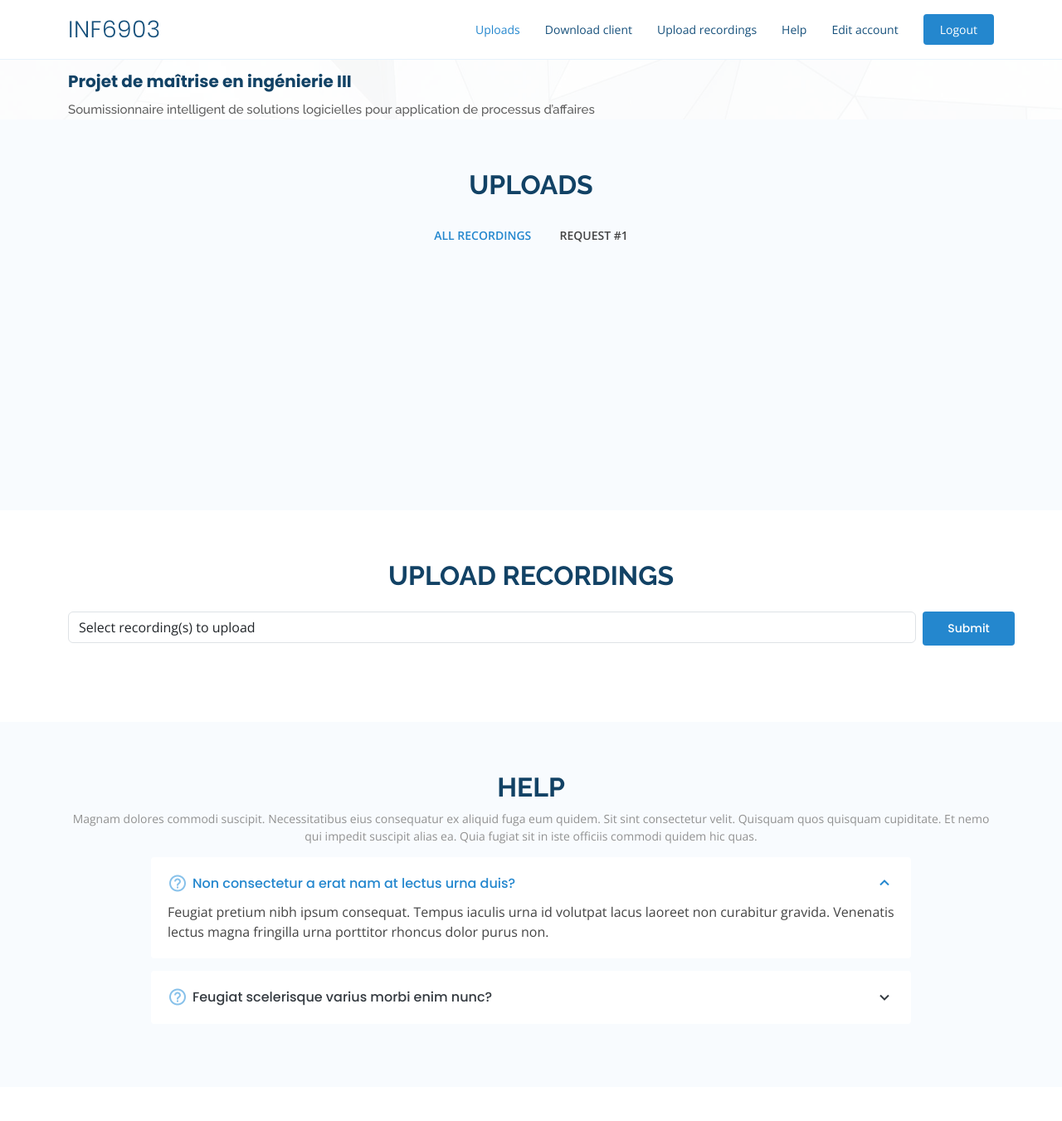
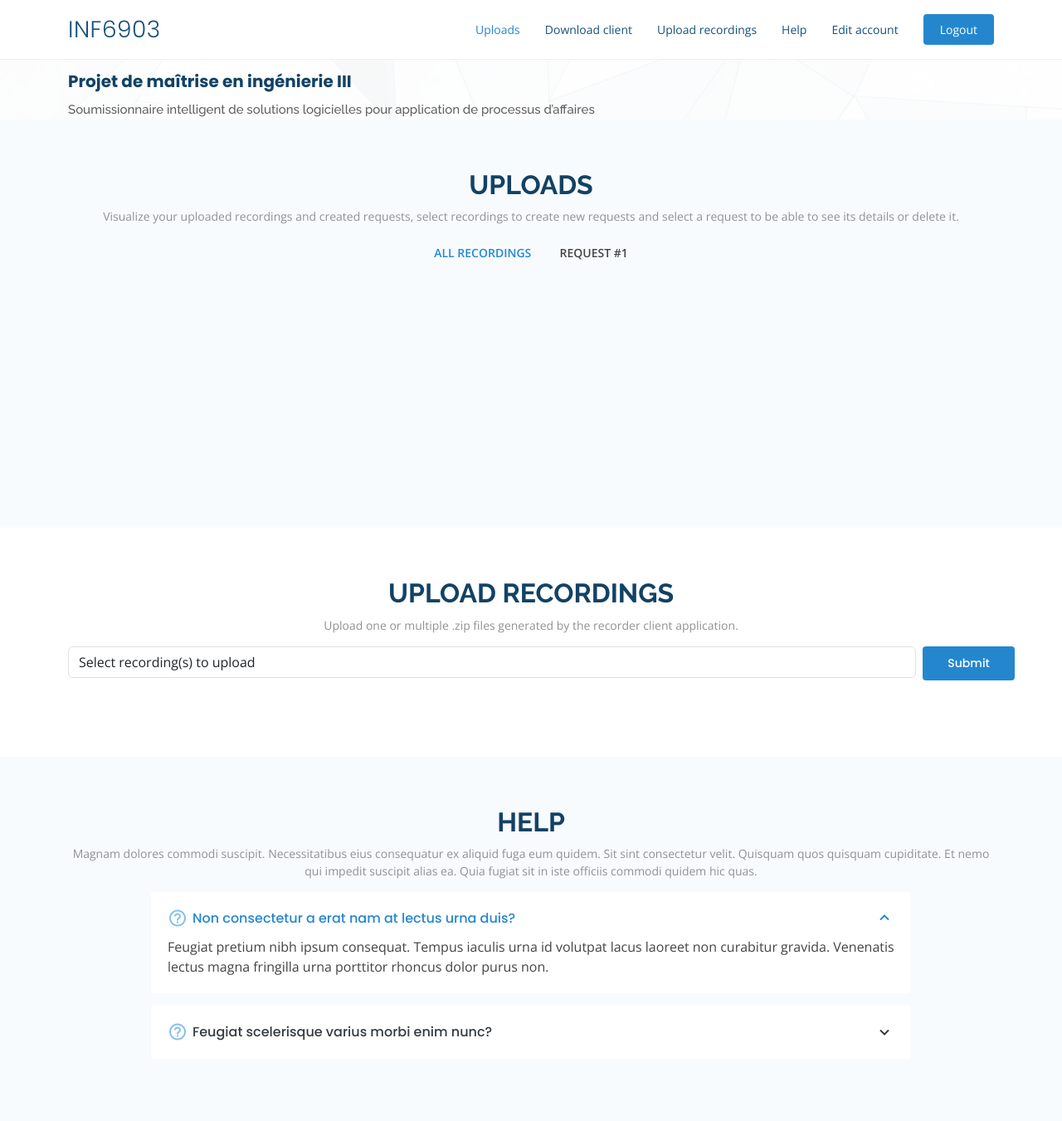
Before and after one commit to gstdenis-poly/INF6903, a Django app: page / in a window 1280 px wide. Shown: the top 1351 px of the page at 83% size. Run offline with Django 4.2, Linux system fonts and the light colour scheme; a user stored in the database is signed in; tables that the repository leaves empty hold one stand-in row (values such as "Sample post"); grey boxes marked "Sample" are stand-in pictures; some libraries are stand-ins or nearby versions; grey boxes are pictures that could not be loaded.

Commit message:
Add explanation p where useful

```diff
--- a/server/web/templates/logged_in/index.html
+++ b/server/web/templates/logged_in/index.html
@@ -79,6 +79,8 @@
                         <h2>Uploads</h2>
                         {% if not recordings %}
                             <p>There is no upload related with your account, please download the recorder and/or upload your recording(s).</p>
+                        {% else %}
+                            <p>Visualize your uploaded recordings and created requests, select recordings to create new requests and select a request to be able to see its details or delete it.</p>
                         {% endif %}
                     </div>
 
@@ -143,6 +145,7 @@
 
                     <div class="section-title">
                         <h2>Upload recordings</h2>
+                        <p>Upload one or multiple .zip files generated by the recorder client application.</p>
                     </div>
 
                     <div class="row">
--- a/server/web/templates/logged_in/view_recording.html
+++ b/server/web/templates/logged_in/view_recording.html
@@ -104,11 +104,15 @@
                                         <h3>Clients recordings</h3>
                                         {% if not solutions %}
                                             <p>No client's recording answered your recording.</p>
+                                        {% else %}
+                                            <p>Your recording is a potential alternative solution to the following client's recordings, these are sorted by likelihood of being solved by your recording.</p>
                                         {% endif %}
                                     {% else %}
                                         <h3>Providers solutions</h3>
                                         {% if not solutions %}
                                             <p>No provider's solution in answer for this recording.</p>
+                                        {% else %}
+                                            <p>The following provider's solutions are potential alternatives to your recording, these are sorted by their level of potential as alternative solutions.</p>
                                         {% endif %}
                                     {% endif %}
                                 </div>
--- a/server/web/templates/logged_in/view_request.html
+++ b/server/web/templates/logged_in/view_request.html
@@ -105,6 +105,8 @@
                                     <h3>Providers solutions</h3>
                                     {% if not solutions %}
                                         <p>No provider's solution in answer for this request.</p>
+                                    {% else %}
+                                        <p>The following provider's solutions are potential alternatives to your request, these are sorted by their level of potential as alternative solutions.</p>
                                     {% endif %}
                                 </div>
 
```
